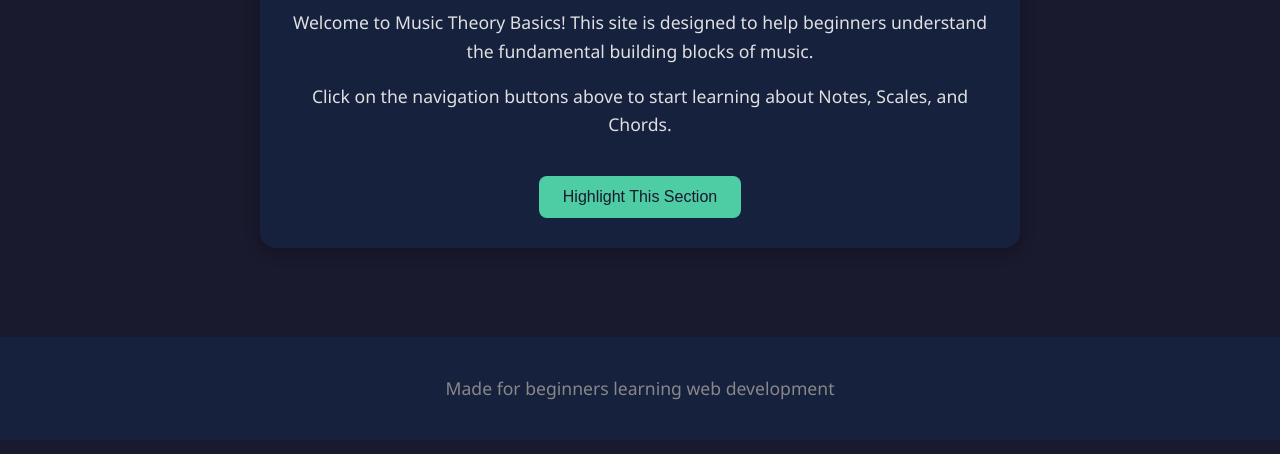
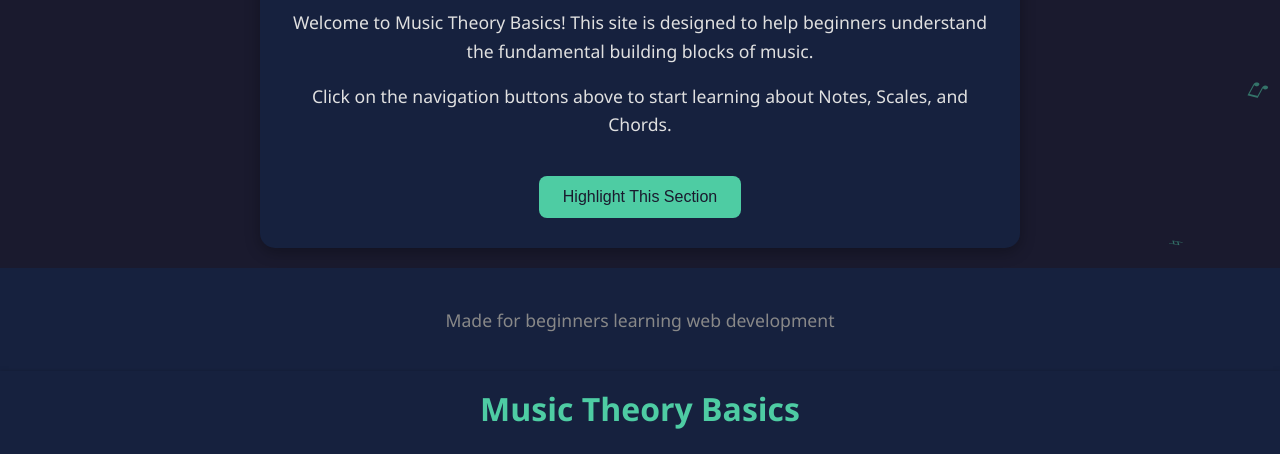
Before and after one commit to Antidoteprashant/Music-Theory.., a plain HTML site: page index.html in a window 1280 px wide. Shown: the part 360-814 px from the top of the page. Drawn offline with Linux system fonts and the light colour scheme.

Commit message:
animation

```diff
--- a/index.html
+++ b/index.html
@@ -69,6 +69,14 @@
     <footer>
         <p>Made for beginners learning web development</p>
     </footer>
+<body>
+    <!-- Add this line -->
+    <canvas id="bg-canvas"></canvas>
+
+    <header>
+        <h1>Music Theory Basics</h1>
+    </header>
+
 
     <script src="index.js"></script>
 </body>
--- a/index.js
+++ b/index.js
@@ -43,3 +43,89 @@ if (randomNoteBtn && noteDisplay) {
         }, 200);
     });
 }
+
+// 3D Background Animation
+const canvas = document.getElementById('bg-canvas');
+if (canvas) {
+    const ctx = canvas.getContext('2d');
+
+    let width, height;
+    const particles = [];
+    const musicalChars = ['♪', '♫', '♩', '♬', '♭', '♮', '♯'];
+
+    function resize() {
+        width = canvas.width = window.innerWidth;
+        height = canvas.height = window.innerHeight;
+    }
+
+    class Particle {
+        constructor() {
+            this.reset(true);
+        }
+
+        reset(initial = false) {
+            this.x = (Math.random() - 0.5) * width * 1.5;
+            this.y = (Math.random() - 0.5) * height * 1.5;
+            this.z = initial ? Math.random() * 1000 : 1000;
+            this.char = musicalChars[Math.floor(Math.random() * musicalChars.length)];
+            this.size = 20 + Math.random() * 30;
+            this.velocity = 0.5 + Math.random() * 1.5;
+            this.rotation = Math.random() * Math.PI * 2;
+            this.rotationSpeed = (Math.random() - 0.5) * 0.02;
+        }
+
+        update() {
+            this.z -= this.velocity;
+            this.rotation += this.rotationSpeed;
+
+            if (this.z <= 0.1) {
+                this.reset();
+            }
+        }
+
+        draw() {
+            const perspective = 300;
+            const scale = perspective / (perspective + this.z);
+            const x2d = width / 2 + this.x * scale;
+            const y2d = height / 2 + this.y * scale;
+
+            ctx.save();
+            ctx.translate(x2d, y2d);
+            ctx.scale(scale, scale);
+            ctx.rotate(this.rotation);
+
+            // Opacity based on depth (fade in from back, fade out very close)
+            const alpha = Math.min(1, (1000 - this.z) / 200) * 0.5;
+            ctx.globalAlpha = alpha;
+            ctx.fillStyle = '#4ecca3';
+            ctx.font = `${this.size}px Arial`;
+            ctx.fillText(this.char, -this.size/2, -this.size/2);
+
+            ctx.restore();
+        }
+    }
+
+    function initAnimation() {
+        resize();
+        window.addEventListener('resize', resize);
+
+        for (let i = 0; i < 50; i++) {
+            particles.push(new Particle());
+        }
+
+        animate();
+    }
+
+    function animate() {
+        ctx.clearRect(0, 0, width, height);
+
+        particles.forEach(p => {
+            p.update();
+            p.draw();
+        });
+
+        requestAnimationFrame(animate);
+    }
+
+    initAnimation();
+}
--- a/style.css
+++ b/style.css
@@ -171,3 +171,14 @@ footer {
         padding: 10px;
     }
 }
+
+/* Add this block */
+#bg-canvas {
+    position: fixed;
+    top: 0;
+    left: 0;
+    width: 100%;
+    height: 100%;
+    z-index: -1;
+    pointer-events: none;
+}
```
Also changed, not shown: 1 other file.
